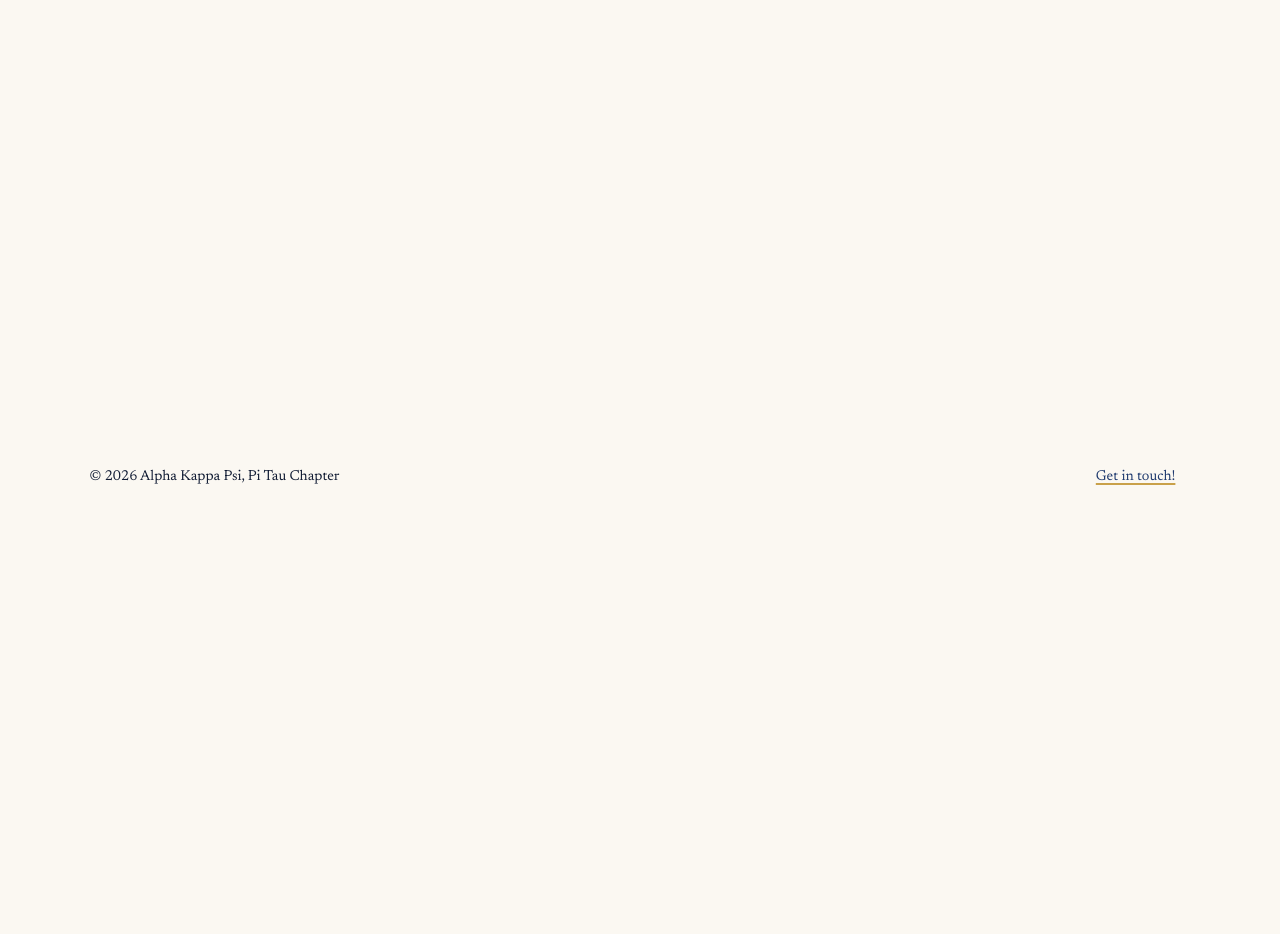
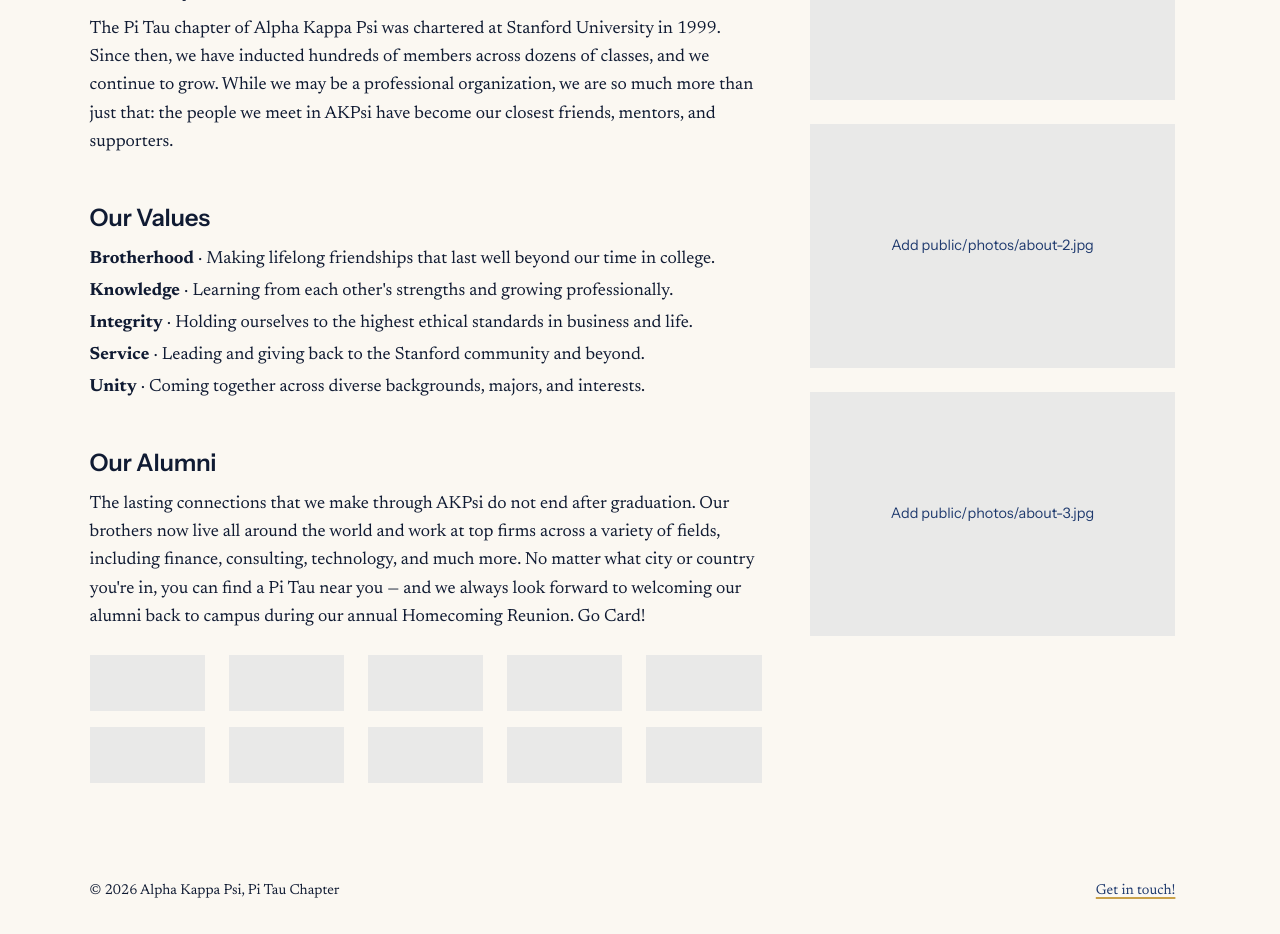
Before and after one commit to akpsiatstanford/website, a Next.js app: page /about in a window 1280 px wide. Shown: the part 280-1214 px from the top of the page. Before the commit the page ends 800 px from the top, so only its background shows below. Built offline with nearby package versions, Linux system fonts and the light colour scheme.

Commit message:
filled in about page and alum section

```diff
--- /dev/null
+++ b/app/about/AlumniCompanies.tsx
@@ -0,0 +1,51 @@
+import fs from "node:fs";
+import path from "node:path";
+import Image from "next/image";
+import styles from "./about.module.css";
+
+type Company = {
+  // Not shown on the page; used as the logo's alt text for screen readers.
+  name: string;
+  // Path under public/, e.g. "/logos/acme.svg". Until the file exists, an empty box shows instead.
+  logo: string;
+};
+
+// Placeholders: replace with real companies and add their logos to public/logos/.
+const companies: Company[] = [
+  { name: "Company 1", logo: "/logos/company-1.svg" },
+  { name: "Company 2", logo: "/logos/company-2.svg" },
+  { name: "Company 3", logo: "/logos/company-3.svg" },
+  { name: "Company 4", logo: "/logos/company-4.svg" },
+  { name: "Company 5", logo: "/logos/company-5.svg" },
+  { name: "Company 6", logo: "/logos/company-6.svg" },
+  { name: "Company 7", logo: "/logos/company-7.svg" },
+  { name: "Company 8", logo: "/logos/company-8.svg" },
+  { name: "Company 9", logo: "/logos/company-9.svg" },
+  { name: "Company 10", logo: "/logos/company-10.svg" },
+];
+
+export default function AlumniCompanies() {
+  return (
+    <section>
+      <h2>Our Alumni</h2>
+      <p>
+        The lasting connections that we make through AKPsi do not end after graduation.
+        Our brothers now live all around the world and work at top firms across a variety of fields,
+        including finance, consulting, technology, and much more.
+        No matter what city or country you're in, you can find a Pi Tau near you — and we always
+        look forward to welcoming our alumni back to campus during our annual Homecoming Reunion. Go Card!
+      </p>
+      <ul className={styles.logos}>
+        {companies.map((company) => (
+          <li key={company.name} className={styles.logo}>
+            {fs.existsSync(path.join(process.cwd(), "public", company.logo)) ? (
+              <Image src={company.logo} alt={company.name} fill sizes="10rem" />
+            ) : (
+              <span className={styles.logoMissing} />
+            )}
+          </li>
+        ))}
+      </ul>
+    </section>
+  );
+}
--- a/app/about/page.tsx
+++ b/app/about/page.tsx
@@ -1,7 +1,56 @@
+import PagePhoto, { PhotoColumn, type Photo } from "../_components/PagePhoto";
+import AlumniCompanies from "./AlumniCompanies";
+import styles from "./about.module.css";
+
+const photos: Photo[] = [
+  { src: "/photos/about-1.jpg", alt: "" },
+  { src: "/photos/about-2.jpg", alt: "" },
+  { src: "/photos/about-3.jpg", alt: "" },
+];
+
+// AKPsi's core values. The descriptions are placeholders: edit them to match how the chapter describes each one.
+const values = [
+  { name: "Brotherhood", description: "Making lifelong friendships that last well beyond our time in college." },
+  { name: "Knowledge", description: "Learning from each other's strengths and growing professionally." },
+  { name: "Integrity", description: "Holding ourselves to the highest ethical standards in business and life." },
+  { name: "Service", description: "Leading and giving back to the Stanford community and beyond." },
+  { name: "Unity", description: "Coming together across diverse backgrounds, majors, and interests." },
+];
+
 export default function AboutPage() {
   return (
-    <main>
+    <main className={styles.page}>
+      <PagePhoto {...photos[0]} />
+      <PhotoColumn photos={photos} />
       <h1>About</h1>
+
+      {/* Placeholder text: replace the headings and paragraphs below. */}
+      <section>
+        <h2>Our Chapter</h2>
+        <p>
+          The Pi Tau chapter of Alpha Kappa Psi was chartered at Stanford University in 1999.
+          Since then, we have inducted hundreds of members across dozens of classes, and we continue to grow.
+          While we may be a professional organization, we are so much more than just that:
+          the people we meet in AKPsi have become our closest friends, mentors, and supporters.
+        </p>
+      </section>
+
+      <section>
+        <PagePhoto {...photos[1]} />
+        <h2>Our Values</h2>
+        <div className={styles.values}>
+          {values.map(({ name, description }) => (
+            <p key={name}>
+              <b>{name}</b> · {description}
+            </p>
+          ))}
+        </div>
+      </section>
+
+      <section>
+        <PagePhoto {...photos[2]} />
+        <AlumniCompanies />
+      </section>
     </main>
   );
 }
```
